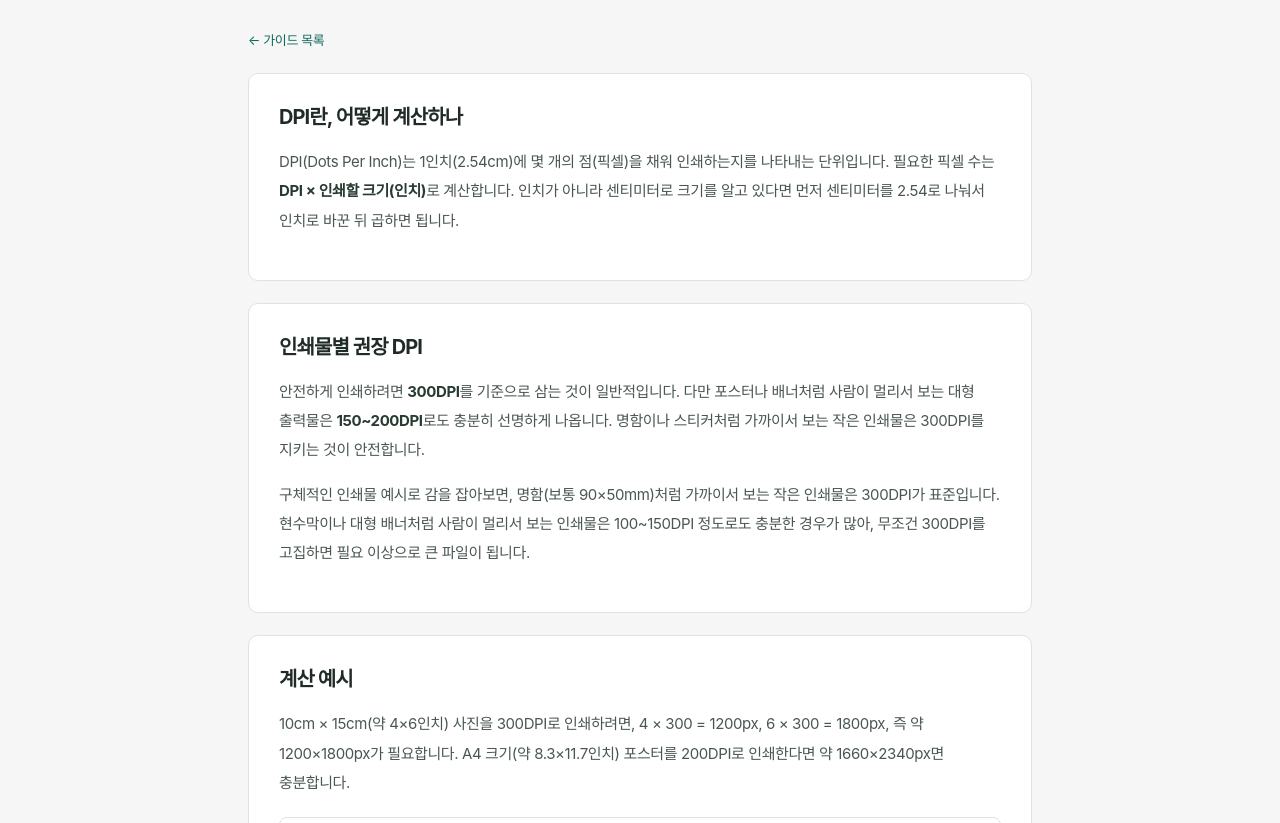
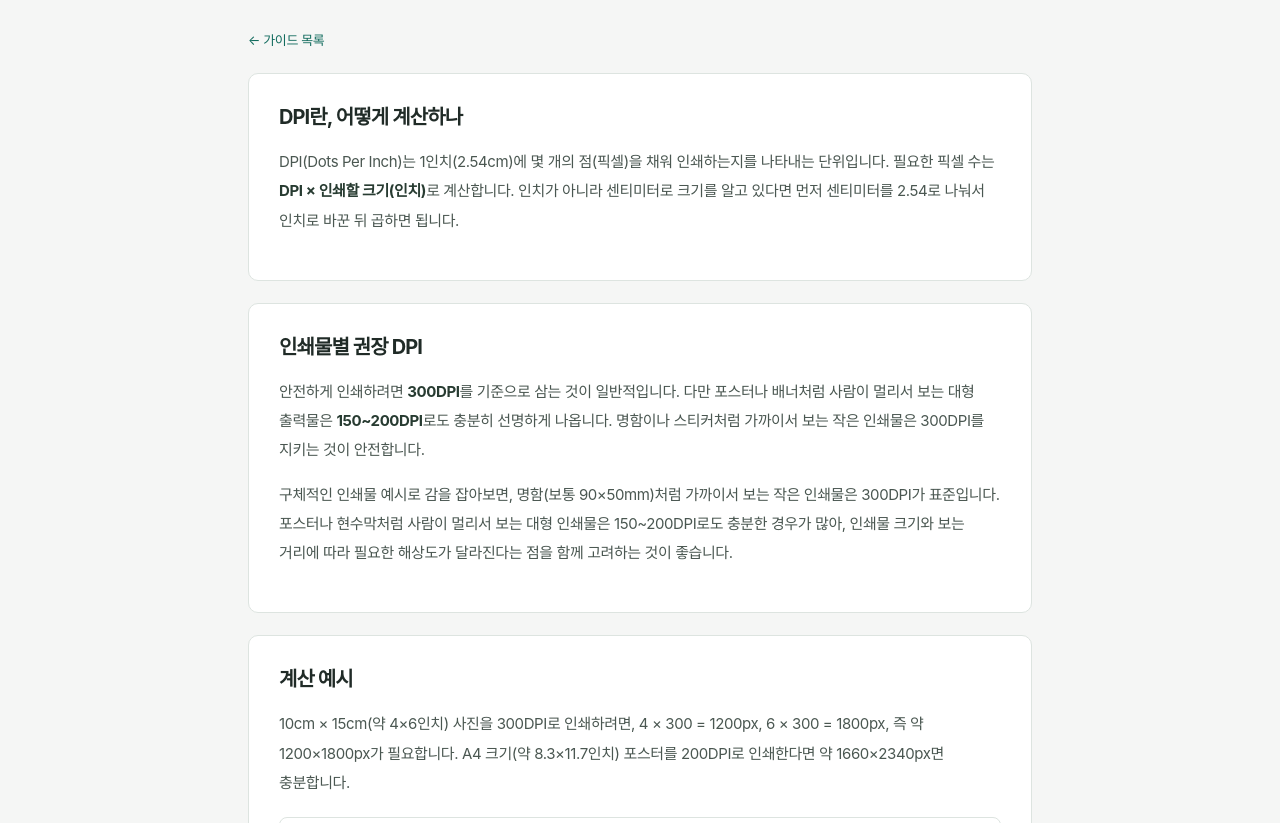
Before and after one commit to nwb010118/image-toolbox, a plain HTML site: page print-resolution-dpi-guide.html in a window 1280 px wide. Shown: the part 277-1100 px from the top of the page. Drawn offline with Linux system fonts and the light colour scheme.

Commit message:
Fix DPI figure contradiction in print-resolution-dpi-guide.html
Co-Authored-By: Claude Sonnet 5 <noreply@anthropic.com>

```diff
--- a/print-resolution-dpi-guide.html
+++ b/print-resolution-dpi-guide.html
@@ -55,7 +55,7 @@
     <section class="info-section">
       <h2>인쇄물별 권장 DPI</h2>
       <p>안전하게 인쇄하려면 <strong>300DPI</strong>를 기준으로 삼는 것이 일반적입니다. 다만 포스터나 배너처럼 사람이 멀리서 보는 대형 출력물은 <strong>150~200DPI</strong>로도 충분히 선명하게 나옵니다. 명함이나 스티커처럼 가까이서 보는 작은 인쇄물은 300DPI를 지키는 것이 안전합니다.</p>
-      <p>구체적인 인쇄물 예시로 감을 잡아보면, 명함(보통 90×50mm)처럼 가까이서 보는 작은 인쇄물은 300DPI가 표준입니다. 현수막이나 대형 배너처럼 사람이 멀리서 보는 인쇄물은 100~150DPI 정도로도 충분한 경우가 많아, 무조건 300DPI를 고집하면 필요 이상으로 큰 파일이 됩니다.</p>
+      <p>구체적인 인쇄물 예시로 감을 잡아보면, 명함(보통 90×50mm)처럼 가까이서 보는 작은 인쇄물은 300DPI가 표준입니다. 포스터나 현수막처럼 사람이 멀리서 보는 대형 인쇄물은 150~200DPI로도 충분한 경우가 많아, 인쇄물 크기와 보는 거리에 따라 필요한 해상도가 달라진다는 점을 함께 고려하는 것이 좋습니다.</p>
     </section>
 
     <section class="info-section">
```
